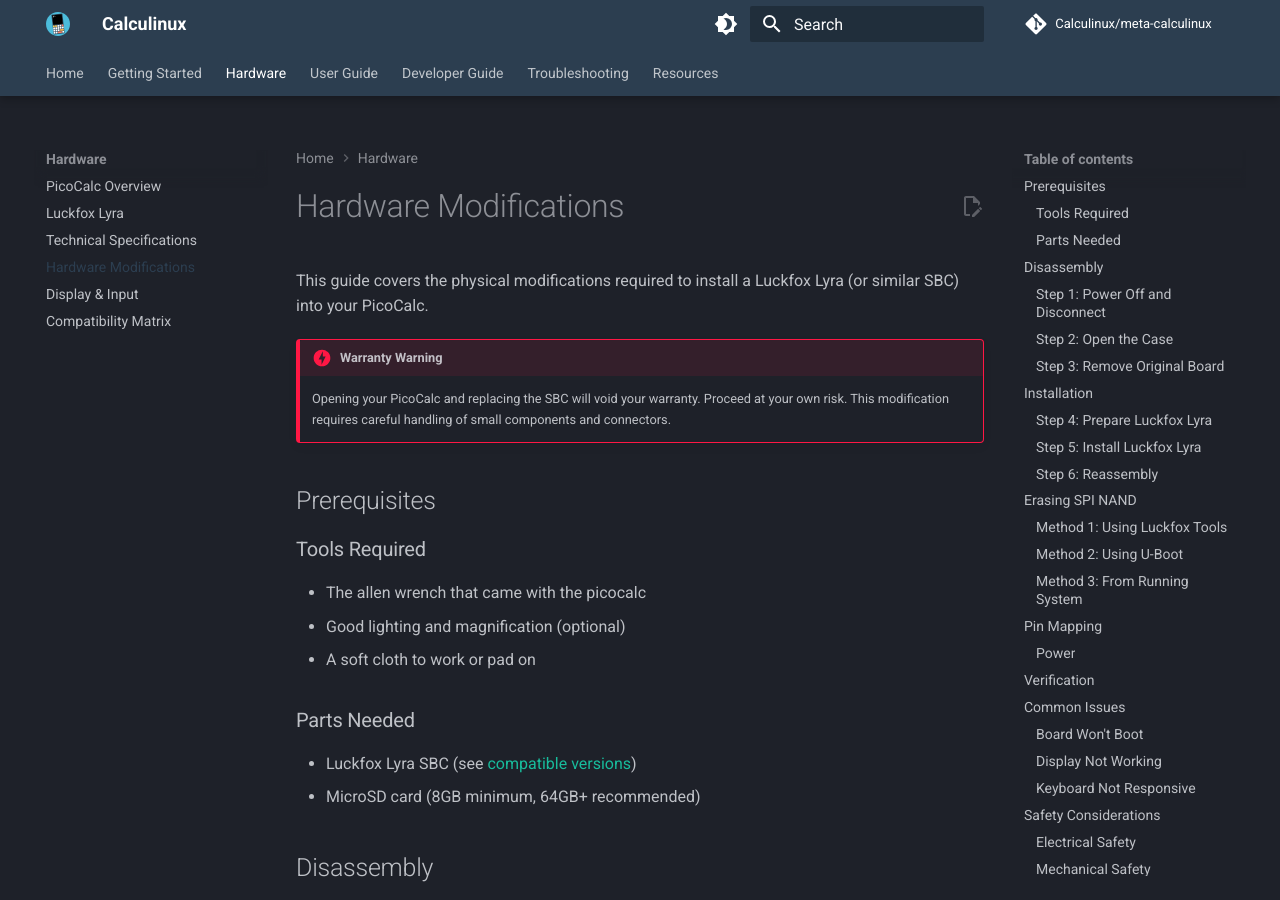
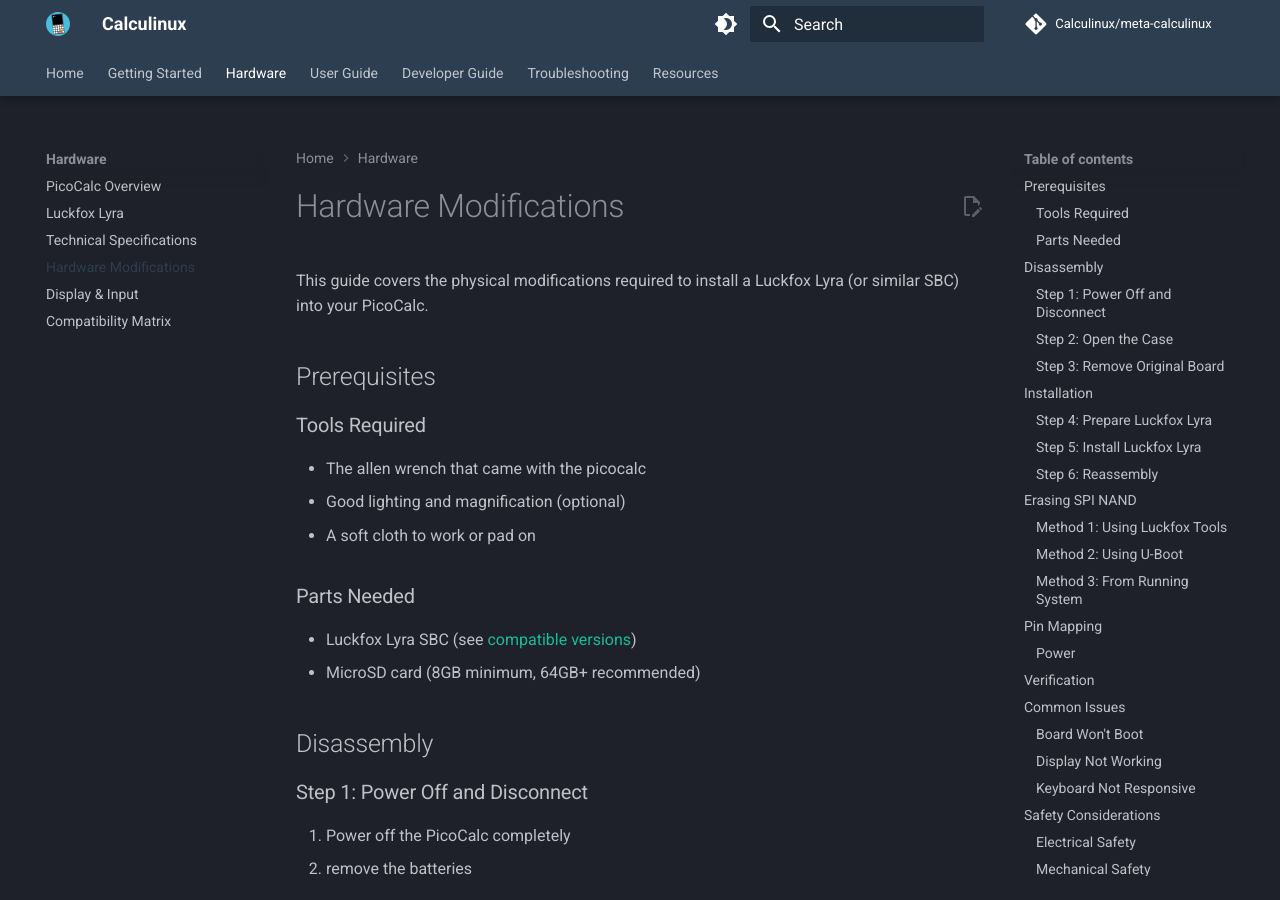
Before and after one commit to Calculinux/docs, an MkDocs documentation site: the page built from docs/hardware/modifications.md, in a window 1280 px wide and 900 px high. Built offline with MkDocs 1.6.1 and Material for MkDocs 9.7.7, drawn with Linux system fonts in a browser that asks for light colours; comment, search, counter and statistics services are not loaded.

Commit message:
Remove warranty warning from modifications guide
Removed warranty warning from hardware modifications guide.

```diff
--- a/docs/hardware/modifications.md
+++ b/docs/hardware/modifications.md
@@ -1,9 +1,6 @@
 # Hardware Modifications
 
 This guide covers the physical modifications required to install a Luckfox Lyra (or similar SBC) into your PicoCalc.
-
-!!! danger "Warranty Warning"
-    Opening your PicoCalc and replacing the SBC will void your warranty. Proceed at your own risk. This modification requires careful handling of small components and connectors.
 
 ## Prerequisites
 
```
